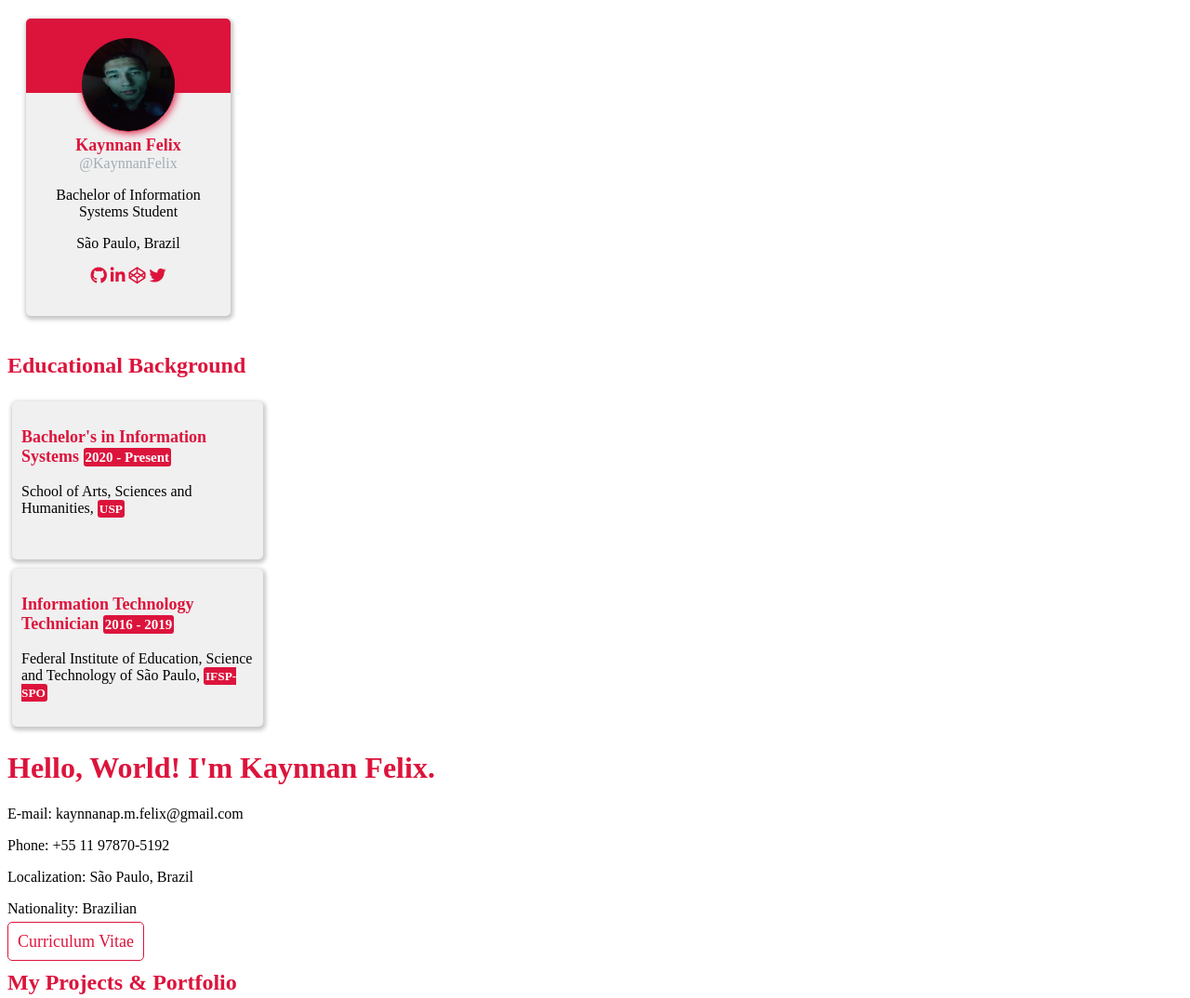
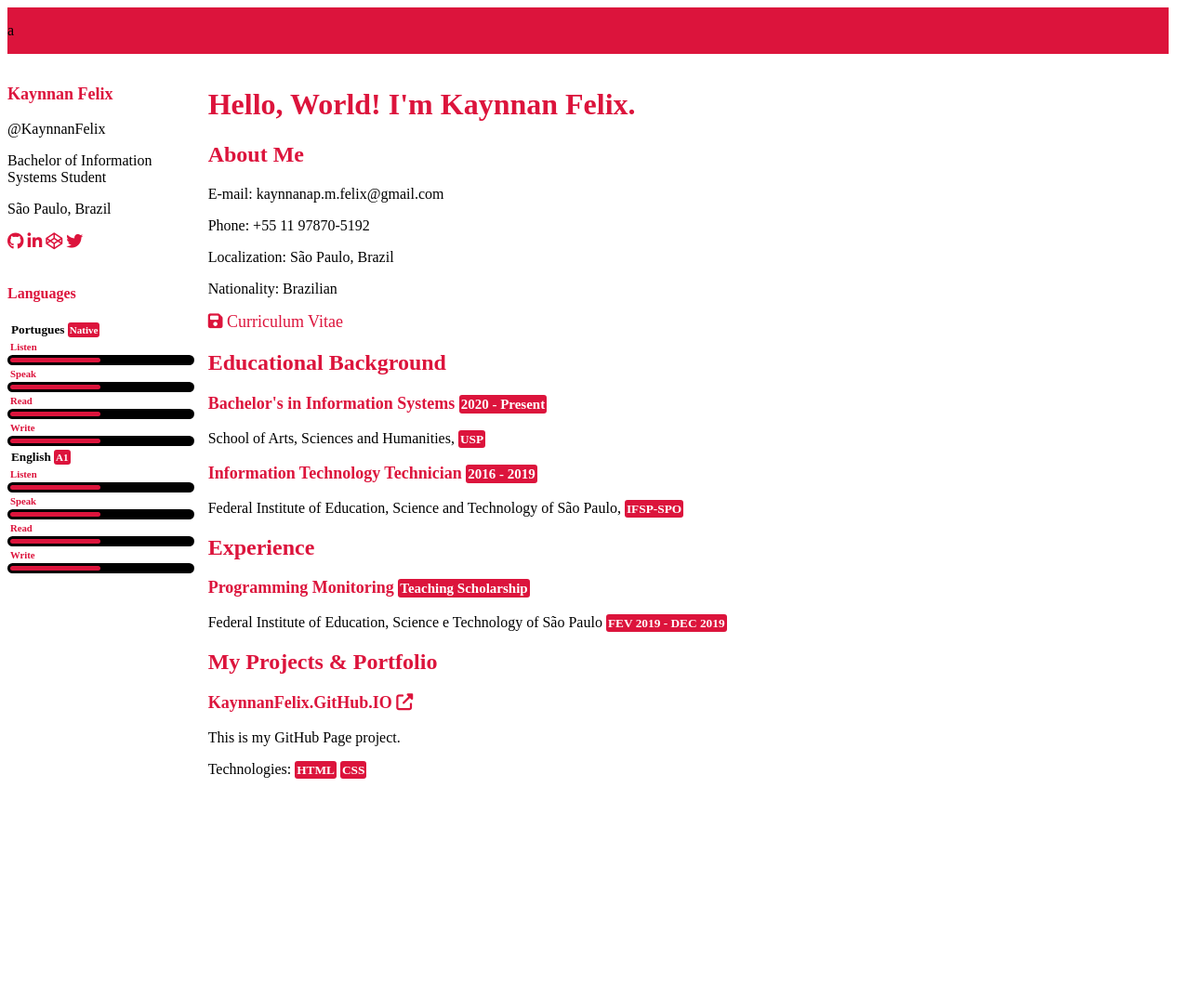
Before and after one commit to KaynnanFelix/KaynnanFelix.github.io, a plain HTML site: page index.html in a window 1280 px wide. Shown: the top 1074 px of the page at 93% size. After the commit the page ends 906 px from the top, so only its background shows below. Drawn offline with Linux system fonts and the light colour scheme; a web font is replaced by a local one.

Commit message:
Started Grid and Flexbox implementation

```diff
--- a/index.html
+++ b/index.html
@@ -17,10 +17,58 @@
   <script src="https://kit.fontawesome.com/9a5cfa3a91.js" crossorigin="anonymous"></script>
 </head>
 
-<body>
-  <div class="card">
+<body class="container">
+  <header class="item-a">
+    <nav>
+      <p>a</p>
+    </nav>
+  </header>
+  <main class="item-d">
+    <h1>Hello, World! I'm Kaynnan Felix.</h1>
+    <section>
+      <h2>About Me</h2>
+      <p>E-mail: kaynnanap.m.felix@gmail.com</p>
+      <p>Phone: +55 11 97870-5192</p>
+      <p>Localization: São Paulo, Brazil</p>
+      <p>Nationality: Brazilian</p>
+      <a id="curriculum-vitae"href="KaynnanFelix_CV.pdf" download="KaynnanFelix_CV">
+        <i class="fas fa-save"></i> Curriculum Vitae
+      </a>
+    </section>
+    <section>
+      <h2>Educational Background</h2>
+      <article>
+        <h3>Bachelor's in Information Systems <span>2020 - Present</span></h3>
+        <p>School of Arts, Sciences and Humanities, <span>USP</span></p>
+      </article>
+      <article>
+        <h3>Information Technology Technician <span>2016 - 2019</span></h3>
+        <p>Federal Institute of Education, Science and Technology of São Paulo, <span>IFSP-SPO</span></p>
+      </article>
+    </section>
+
+    <section>
+      <h2>Experience</h2>
+      <article>
+        <h3>Programming Monitoring <span>Teaching Scholarship</span></h3>
+        <p>Federal Institute of Education, Science e Technology of São Paulo <span>FEV 2019 - DEC 2019</span></p>
+      </article>
+    </section>
+    <section>
+      <h2>My Projects & Portfolio</h2>
+      <article>
+        <h3>KaynnanFelix.GitHub.IO <a href="https://kaynnanfelix.github.io/"><i class="fas fa-external-link-alt"></i></a></h3>
+      <p>This is my GitHub Page project.</p>
+      <p>Technologies: <span>HTML</span> <span>CSS</span></p>
+      </article>
+    </section>
+
+
+  </main>
+
+  <aside class="item-b card">
     <div class="card-background"></div>
-    <img class="card-img" src="../images/kaynnanfelix.jpg" alt="My profile photo">
+    <!--<img class="card-img" src="../images/kaynnanfelix.jpg" alt="My profile photo">-->
     <h3 class="card-name">Kaynnan Felix</h3>
     <p id="id">@KaynnanFelix</p>
     <p>Bachelor of Information Systems Student</p>
@@ -31,39 +79,69 @@
       <li><a href="https://codepen.io/KaynnanFelix"><i class="fab fa-codepen"></i></a></li>
       <li><a href="https://twitter.com/KaynnanFelix"><i class="fab fa-twitter"></i></a></li>
     </ul>
-  </div>
-  <div class="container">
-    <h2>Educational Background</h2>
-    <div class="item">
-      <h3>Bachelor's in Information Systems <span>2020 - Present</span></h3>
-      <p>School of Arts, Sciences and Humanities, <span>USP</span></p>
+  </aside>
+  <div class="item-c">
+    <h4>Languages</h4>
+    <div>
+      <h5>Portugues <span>Native</span></h5>
+      <ul>
+        <li>
+          <h6>Listen</h6>
+          <div class="progressbar">
+            <div></div>
+          </div>
+        </li>
+        <li>
+          <h6>Speak</h6>
+          <div class="progressbar">
+            <div></div>
+          </div></li>
+        <li>
+          <h6>Read</h6>
+          <div class="progressbar">
+            <div></div>
+          </div></li>
+        <li>
+          <h6>Write</h6>
+          <div class="progressbar">
+            <div></div>
+          </div>
+        </li>
+      </ul>
     </div>
-    <div class="item">
-      <h3>Information Technology Technician <span>2016 - 2019</span></h3>
-      <p>Federal Institute of Education, Science and Technology of São Paulo, <span>IFSP-SPO</span></p>
+    <div>
+      <h5>English <span>A1</span> </h5>
     </div>
+    <ul>
+      <li>
+        <h6>Listen</h6>
+        <div class="progressbar">
+          <div></div>
+        </div>
+      </li>
+      <li>
+        <h6>Speak</h6>
+        <div class="progressbar">
+          <div></div>
+        </div></li>
+      <li>
+        <h6>Read</h6>
+        <div class="progressbar">
+          <div></div>
+        </div></li>
+      <li>
+        <h6>Write</h6>
+        <div class="progressbar">
+          <div></div>
+        </div>
+      </li>
+    </ul>
   </div>
 
-  <div>
-    <h1>Hello, World! I'm Kaynnan Felix.</h1>
-    <p>E-mail: kaynnanap.m.felix@gmail.com</p>
-    <p>Phone: +55 11 97870-5192</p>
-    <p>Localization: São Paulo, Brazil</p>
-    <p>Nationality: Brazilian</p>
-    <a id="curriculum-vitae"href="KaynnanFelix_CV.pdf" download="KaynnanFelix_CV">
-      Curriculum Vitae
-    </a>
-  </div>
+  <div></div>
 
-  <div>
-    <h2>My Projects & Portfolio</h2>
-    <div>
-      <h3>KaynnanFelix.GitHub.IO <a href="https://kaynnanfelix.github.io/"><i class="fas fa-external-link-alt"></i></a></h3>
-      <p>This is my GitHub Page project.</p>
-      <p>Technologies: <span>HTML</span> <span>CSS</span></p>
-    </div>
-  </div>
-
-
+  <div class="item-k"></div>
+  <footer>
+  </footer>
 </body>
 </html>
--- a/styles/light-theme.css
+++ b/styles/light-theme.css
@@ -1,69 +1,43 @@
-body {
-    font-family: 'STIX Two Text', serif;
+/* CSS COMPONENTS*/
+/* GRID COMPONENTS*/
+.container {
+    display: grid;
+    grid-template-columns: 1fr  4fr 1fr;
+    grid-template-rows: 60px 350px repeat(4,fr);
+    grid-gap: 15px;
 }
 
-h1 {
-    font-size:xx-large;
-    color: crimson;
+.item-a {
+    grid-column: 1/5;
+    grid-row: 1/1;
+    background-color: crimson;
 }
 
-h2 {
-    font-size:x-large;
-    color: crimson;
+.item-b {
+    grid-column: 1/2;
+    grid-row: 2/2;
 }
 
-h3 {
-    font-size:large;
-    color: crimson;
+.item-c {
+    grid-column: 1/2;
+    grid-row: 3/7;
 }
 
-h4 {
-    font-size:medium;
-    color: crimson;
+.item-d {
+    grid-column: 2/2;
+    grid-row: 2/4;
 }
 
-h5 {
-
+.item-k {
+    grid-column: 5/6;
+    grid-row: 2/auto;
+    background-color: crimson;
 }
 
-h6 {
-
-}
-
-p {
-
-}
-
-span {
-    font-size:smaller;
-    font-weight: bold;
-    color: white;
-    background-color: crimson;
-    padding: 2px;
-    border-radius: 3px;
-}
-
-a {
-    text-decoration: none;
-    color: crimson;
-    font-size: 18px;
-}
-
-i:hover {
-    color: rgb(153, 5, 35);
-}
-
-ul {
-    margin: 0;
-    padding: 0;
-}
-
-li {
-    display: inline;
-}
+/* FLEXBOX COMPONENTS*/
 
 
-.container {
+/* .container {
     display: flex;
     flex-direction: column;
     flex-wrap: wrap;
@@ -85,9 +59,9 @@ li {
     background-color: rgba(240, 240, 240, 1);
     border-radius: 5px;
     box-shadow: 1px 2px 4px 2px rgba(200, 200, 200, 1);
-}
+} */
 
-.card {
+/* .card {
     width: 200px;
     height: 300px;
     margin: 20px;
@@ -140,7 +114,7 @@ li {
     color: white;
 }
 
-.parent{
+/* .parent{
     display: flex;
     flex-direction: row;
     flex-wrap: wrap;
@@ -149,4 +123,123 @@ li {
 
 .child {
 
+} */
+ */
+
+
+/**/
+body {
+    font-family: 'STIX Two Text', serif;
+    margin: 10px;
 }
+
+header {
+
+}
+
+nav {
+
+}
+
+main {
+
+}
+
+section {
+
+}
+
+/* article {
+    height: auto;
+    width: 600px;
+    margin: 15px;
+    padding: 20px;
+    border-radius: 5px;
+    box-shadow: 1px 2px 4px rgba(200, 200, 200, 1);
+} */
+
+aside {
+
+}
+
+footer {
+
+}
+
+
+
+h1 {
+    font-size:xx-large;
+    color: crimson;
+}
+
+h2 {
+    font-size:x-large;
+    color: crimson;
+}
+
+h3 {
+    font-size:large;
+    color: crimson;
+}
+
+h4 {
+    font-size:medium;
+    color: crimson;
+}
+
+h5 {
+margin: 4px;
+}
+
+h6 {
+    color: crimson;
+    margin:3px;
+
+}
+
+p {
+
+}
+
+span {
+    font-size:smaller;
+    font-weight: bold;
+    color: white;
+    background-color: crimson;
+    padding: 2px;
+    border-radius: 3px;
+}
+
+a {
+    text-decoration: none;
+    color: crimson;
+    font-size: 18px;
+}
+
+i:hover {
+    color: rgb(153, 5, 35);
+}
+
+ul {
+    margin: 0;
+    padding: 0;
+}
+
+li {
+    display: inline;
+}
+
+/* Progress Bar*/
+.progressbar {
+    background-color: black;
+    border-radius: 13px;
+    padding: 3px;
+}
+
+.progressbar>div {
+    background-color: crimson;
+    width: 50%;
+    height: 5px;
+    border-radius: 10px;
+}
```
